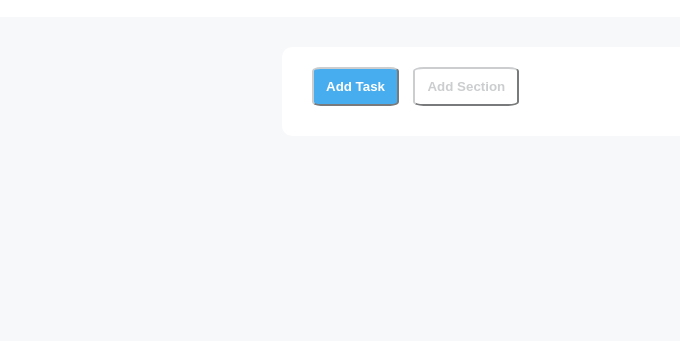
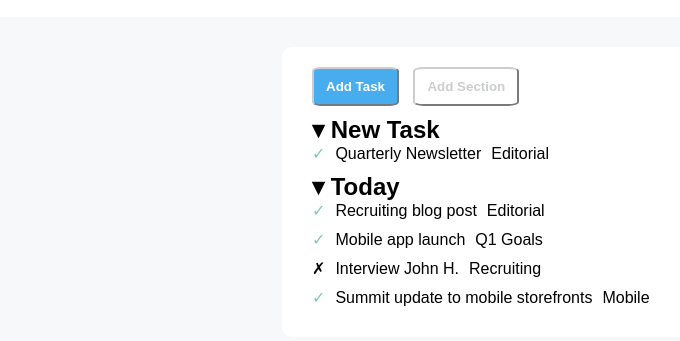
Before and after one commit to biancapcr/html-css-toboolist, a plain HTML site: page index.html in a window 1280 px wide. Shown: the part 73-414 px from the top of the page, without its empty margins (8-688 px from the left). Drawn offline with Linux system fonts and the light colour scheme.

Commit message:
third commit

```diff
--- a/assets/css/style.css
+++ b/assets/css/style.css
@@ -52,3 +52,17 @@ body{
 .add-section{
   color: #CBCDCF;
 }
+/********  task ************/
+ul{
+  list-style-type: none;
+  padding-left: 0;
+}
+li{
+  margin-bottom: 10px;
+  display: flex;
+  align-items: center;
+  gap: 10px;
+}
+.check{
+  color: #84c6b2;
+}
--- a/index.html
+++ b/index.html
@@ -22,6 +22,23 @@
             <button class="add-task">Add Task</button>
             <button class="add-section">Add Section</button>
         </div>
+        <section class="task">
+            <h2><span class="arrow">&#9662;</span> New Task</h2>
+            <ul>
+                <li><span class="check">&#10003;</span>Quarterly Newsletter
+                <span class="editorial"> Editorial</span></li>
+            </ul>
+        </section>
+            <section class="task">
+      <h2><span class="arrow">&#9662;</span> Today</h2>
+      <ul>
+        <li><span class="check">&#10003;</span> Recruiting blog post <span class="editorial">Editorial</span></li>
+        <li><span class="check">&#10003;</span> Mobile app launch <span class="goals">Q1 Goals</span></li>
+        <li><span class="cross">&#10007;</span> Interview John H. <span class="recruiting">Recruiting</span></li>
+        <li><span class="check">&#10003;</span> Summit update to mobile storefronts <span class="mobile">Mobile</span></li>
+      </ul>
+    </section>
+
 
     </main>
 
```
